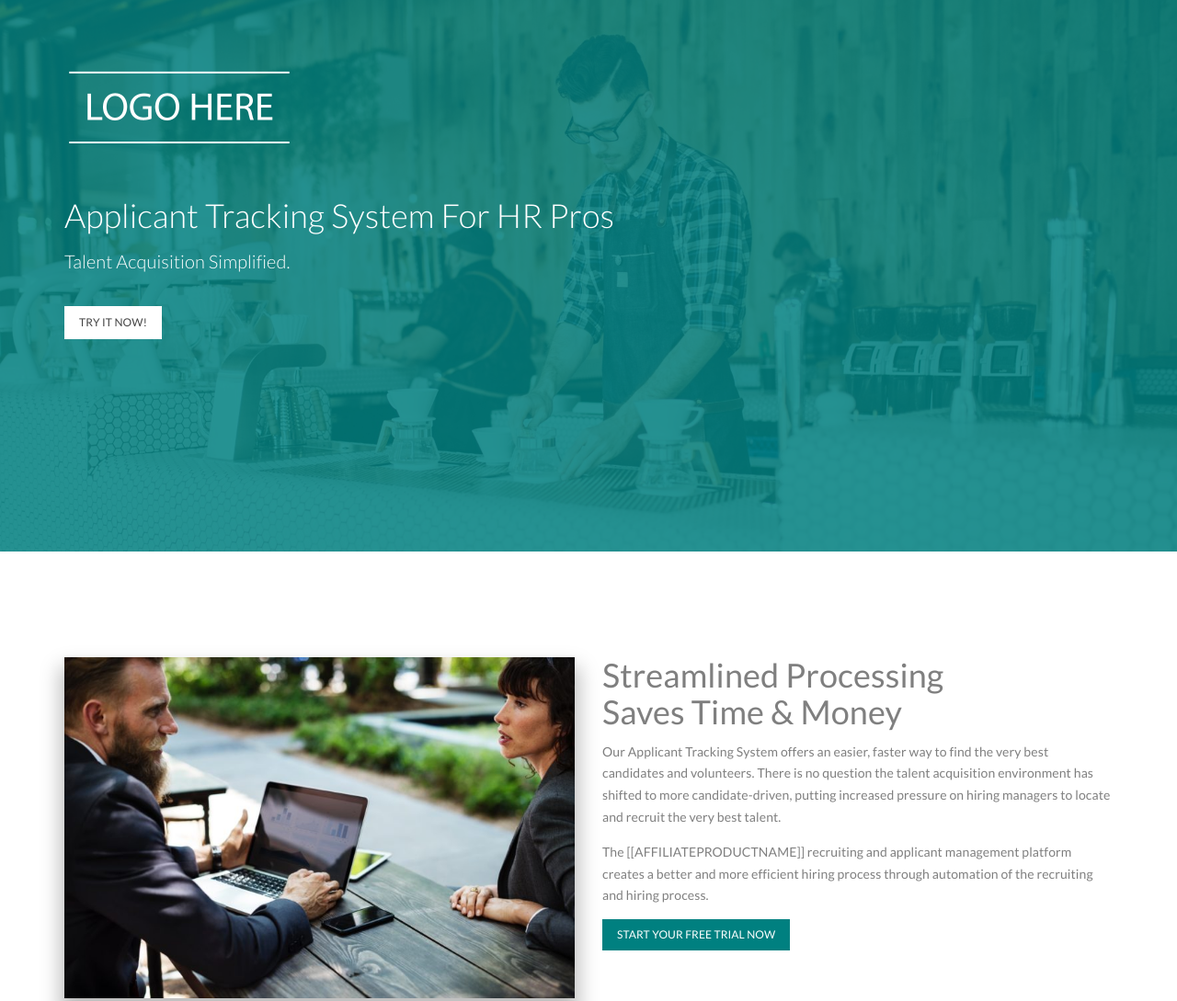
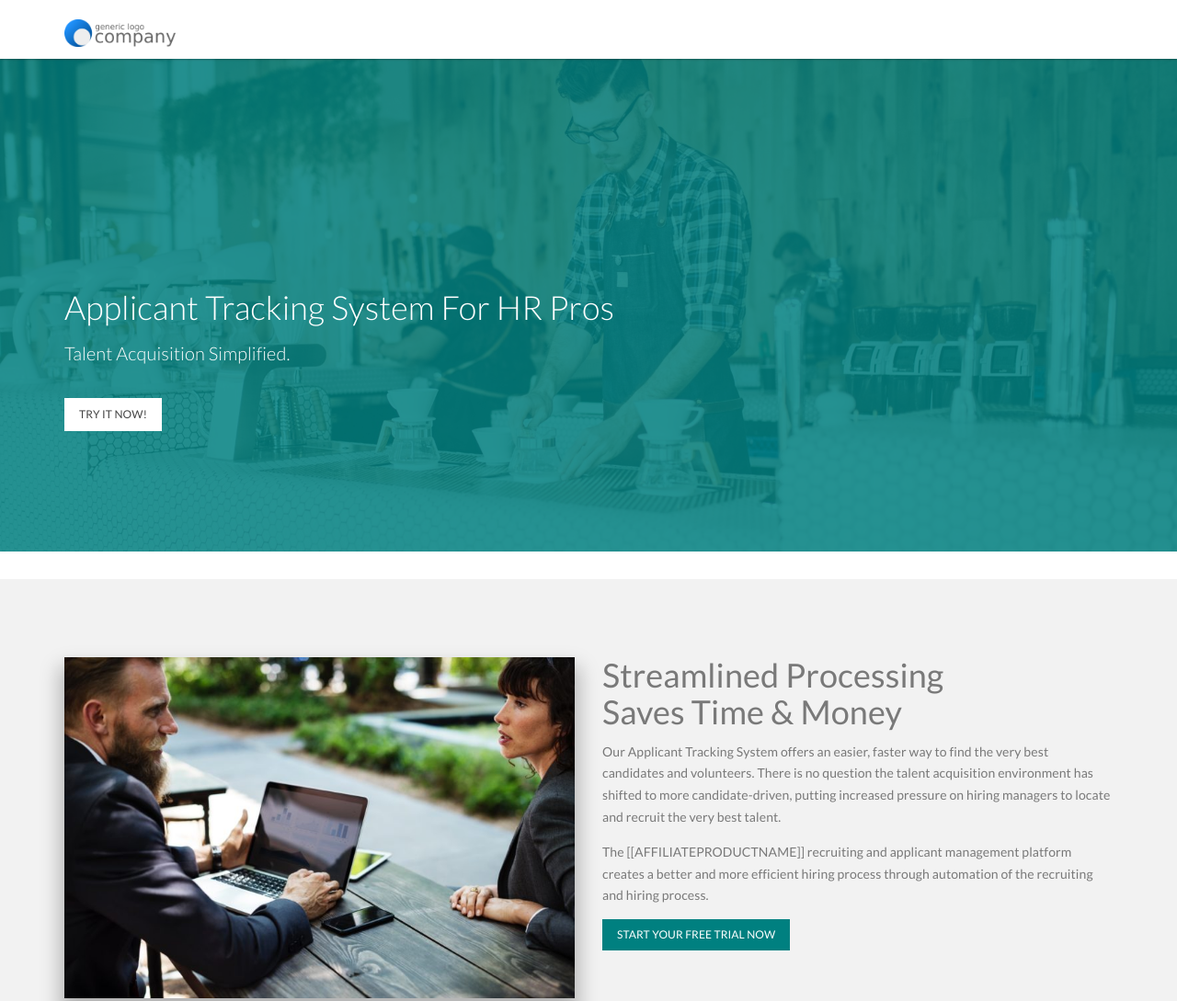
Before and after one commit to melinabering/ComplyScreen-Marketing-Site, a plain HTML site: page index.html in a window 1280 px wide. Shown: the top 1089 px of the page at 92% size. Drawn offline with nearby package versions, Linux system fonts and the light colour scheme.

Commit message:
added nav with logo
added nav

```diff
--- a/css/styles.scss
+++ b/css/styles.scss
@@ -165,7 +165,12 @@ footer{
 
 /* Small devices (tablets, 768px and up) */
 @media (min-width: 768px) {
-	.jumbotron{height:450px; text-align: center}
+	.jumbotron{height:450px; text-align: center;
+
+		h1{
+			margin-top:100px !important;
+		}
+	}
 	.logo{margin:0 auto !important;}
 }
 
@@ -174,6 +179,9 @@ footer{
 .jumbotron{
 		text-align: left;
 		height:600px;
+		h1{
+			margin-top:250px !important;
+		}
 	}
 	.logo{margin-left:0 !important;}
 }
@@ -183,7 +191,12 @@ footer{
 .jumbotron{
 		text-align: left;
 		.logo{margin-left:0 !important;}
+		h1{
+			margin-top:250px !important;
+		}
 	}
 
 
+
+
 }
--- a/index.html
+++ b/index.html
@@ -16,16 +16,25 @@
 	</head>
 
 	<body>
+		<nav class="navbar navbar-default navbar-fixed-top">
+		  <div class="container">
+		    <div class="navbar-header">
+		      <a class="navbar-brand center-mobile" href="#">
+		        <img alt="Brand" src="images/company-logo-large.png"  style="height:30px;">
+		      </a>
+		    </div>
+		  </div>
+		</nav>
 		<div class="jumbotron">
 			<div class="jumbotron-overlay">
 				<div class="container">
 			<div class="row">
 				<div class="col-md-12 col-sm-12 center-mobile">
-					<img src="images/logo-placeholder.png" alt="" class="logo img-responsive" >
-				<h1>Applicant Tracking System For HR Pros</h1>
-				<p>Talent Acquisition Simplified. </p>
+
+					<h1>Applicant Tracking System For HR Pros</h1>
+					<p>Talent Acquisition Simplified. </p>
+					</div>
 				</div>
-			</div>
 
 				<div class="row">
 					<div class="col-sm-12">
```
Also changed, not shown: css/styles.css, images/company-logo-large.png (added), images/logo.svg.
